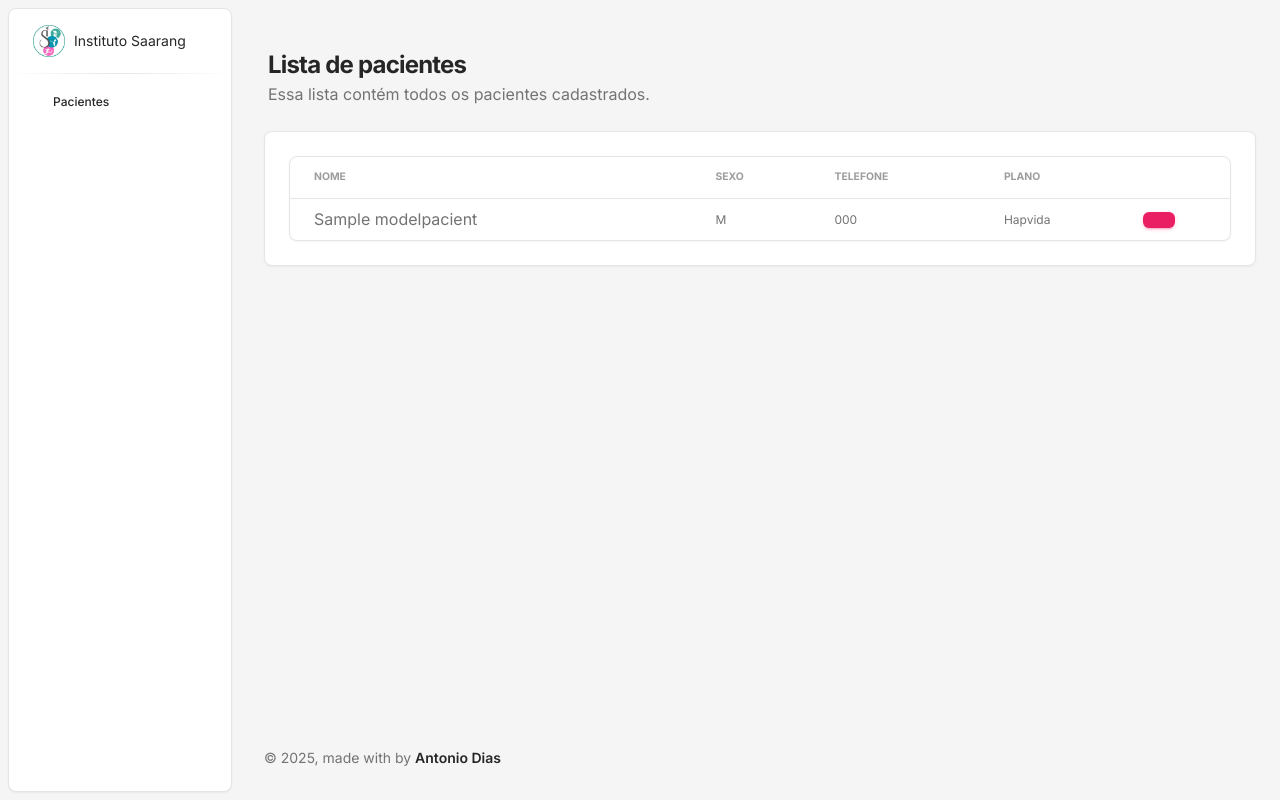
After one commit to antonioisaacdias/clinic-manager, a Django app: page /patients/ in a window 1280 px wide. The commit adds this page. Run offline with Django 5.2, Linux system fonts and the light colour scheme; tables that the repository leaves empty hold one stand-in row (values such as "Sample post"); some libraries are stand-ins or nearby versions.

Commit message:
feat: inicia view de listagem de pacientes.

```diff
--- /dev/null
+++ b/apps/patient/templates/patient/patient_list.html
@@ -0,0 +1,51 @@
+{% extends 'material-ui/home-base.html' %}
+
+{% load static %}
+
+{% block main %}
+<div class="card p-4">
+    <div class="card">
+        <div class="table-responsive">
+          <table class="table align-items-center mb-0">
+            <thead>
+              <tr>
+                <th class="text-uppercase text-secondary text-xxs font-weight-bolder opacity-7">Nome</th>
+                <th class="text-uppercase text-secondary text-xxs font-weight-bolder opacity-7 ps-2">Sexo</th>
+                <th class="text-uppercase text-secondary text-xxs font-weight-bolder opacity-7 ps-2">Telefone</th>
+                <th class="text-uppercase text-secondary text-xxs font-weight-bolder opacity-7 ps-2">Plano</th>
+                <th></th>
+              </tr>
+            </thead>
+            <tbody>
+                {% for patient in patients %}
+              <tr>
+                <td class="px-4">
+                    {{ patient.name }}
+                </td>
+                <td>
+                    <p class="text-xs font-weight-normal mb-0">{{ patient.gender }}</p>
+                </td>
+                <td>
+                    <p class="text-xs font-weight-normal mb-0">{{ patient.phone }}</p>
+                </td>
+                <td class="align-middle text-center">
+                  <div class="d-flex align-items-center">
+                    <span class="me-2 text-xs">Hapvida</span>
+                  </div>
+                </td>
+
+                <td class="align-middle">
+                  <button class="btn btn-primary text-white mb-0">
+                    <i class="fa-solid fa-pen-to-square"></i>
+                  </button>
+                </td>
+              </tr>
+              {% endfor %}
+            </tbody>
+          </table>
+        </div>
+        </div>
+
+
+</div>
+{% endblock %}
--- a/apps/patient/urls.py
+++ b/apps/patient/urls.py
@@ -1,6 +1,7 @@
 from django.urls import path
-from .views import PatientCreateView
+from .views import PatientCreateView, PatientListView
 
 urlpatterns = [
-    path('create/', PatientCreateView.as_view(), name='patient_create')
+    path('create/', PatientCreateView.as_view(), name='patient_create'),
+    path('', PatientListView.as_view(), name='patient_list')
 ]
--- a/apps/patient/views.py
+++ b/apps/patient/views.py
@@ -8,7 +8,7 @@ from .forms import PacientForm
 class PatientCreateView(CreateView):
     model = ModelPacient
     form_class = PacientForm
-    template_name = 'patient/pacient_form.html'
+    template_name = 'patient/patient_form.html'
     success_url = reverse_lazy('patient_create')
 
     def get_context_data(self, **kwargs):
@@ -23,3 +23,18 @@ class PatientCreateView(CreateView):
         response = super().form_valid(form)
         messages.success(self.request, "Paciente cadastrado com sucesso!")
         return response
+
+class PatientListView(ListView):
+    model = ModelPacient
+    template_name = 'patient/patient_list.html'
+    context_object_name = 'patients'
+    paginate_by = 10
+    ordering = ['name']
+
+    def get_context_data(self, **kwargs):
+        context = super().get_context_data(**kwargs)
+        context['info'] = {
+            'title': 'Lista de pacientes',
+            'resume': 'Essa lista contém todos os pacientes cadastrados.'
+        }
+        return context
--- a/templates/material-ui/home-base.html
+++ b/templates/material-ui/home-base.html
@@ -26,8 +26,8 @@
                 </a>
               </li>
               <li class="nav-item">
-                <a class="nav-link text-dark" href="">
-                  Consultar paciente
+                <a class="nav-link text-dark" href="{% url 'patient_list' %}">
+                  Listar pacientes
                 </a>
               </li>
             </ul>
```
Also changed, not shown: apps/patient/templates/patient/patient_form.html (renamed from apps/patient/templates/patient/pacient_form.html).
